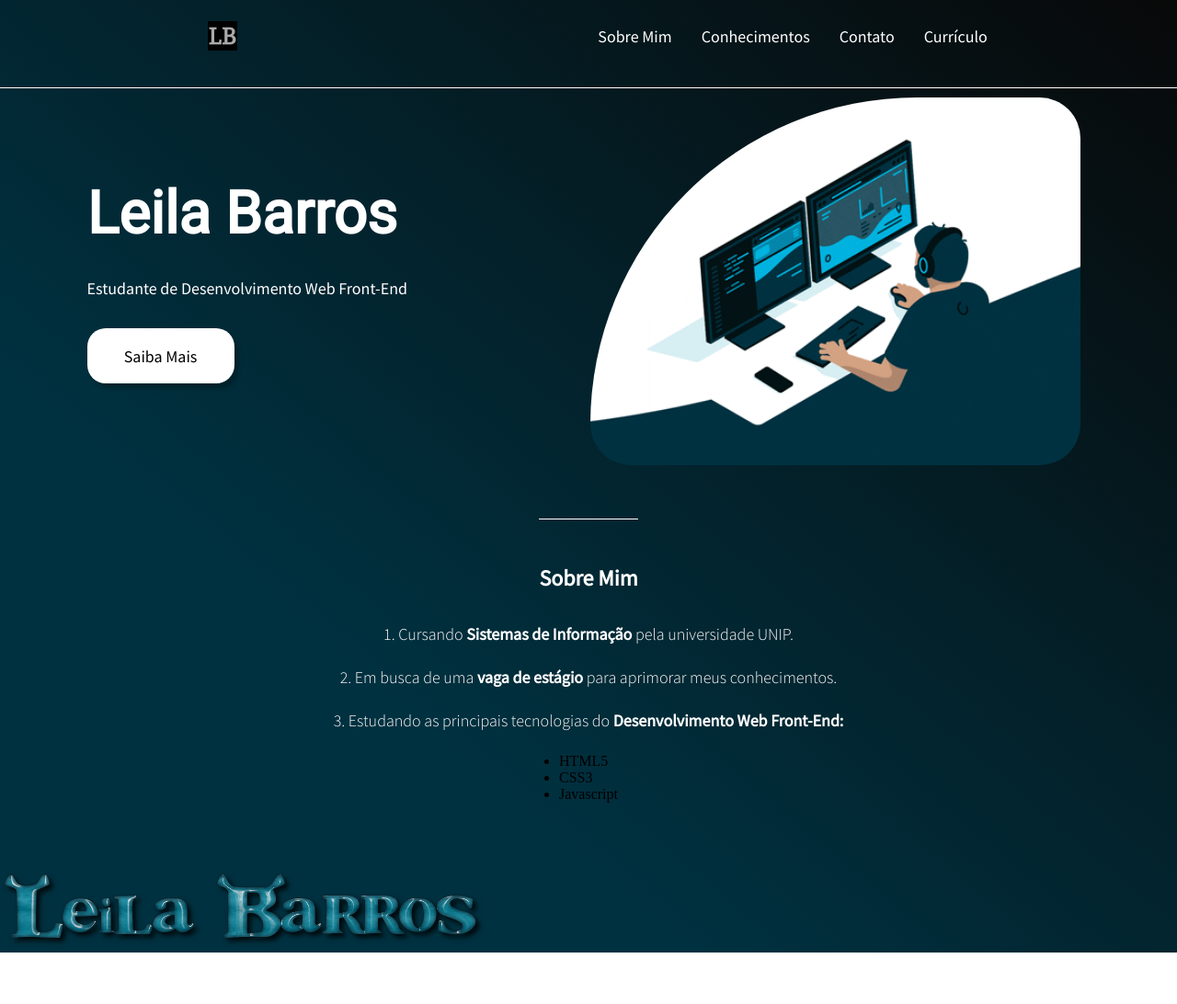
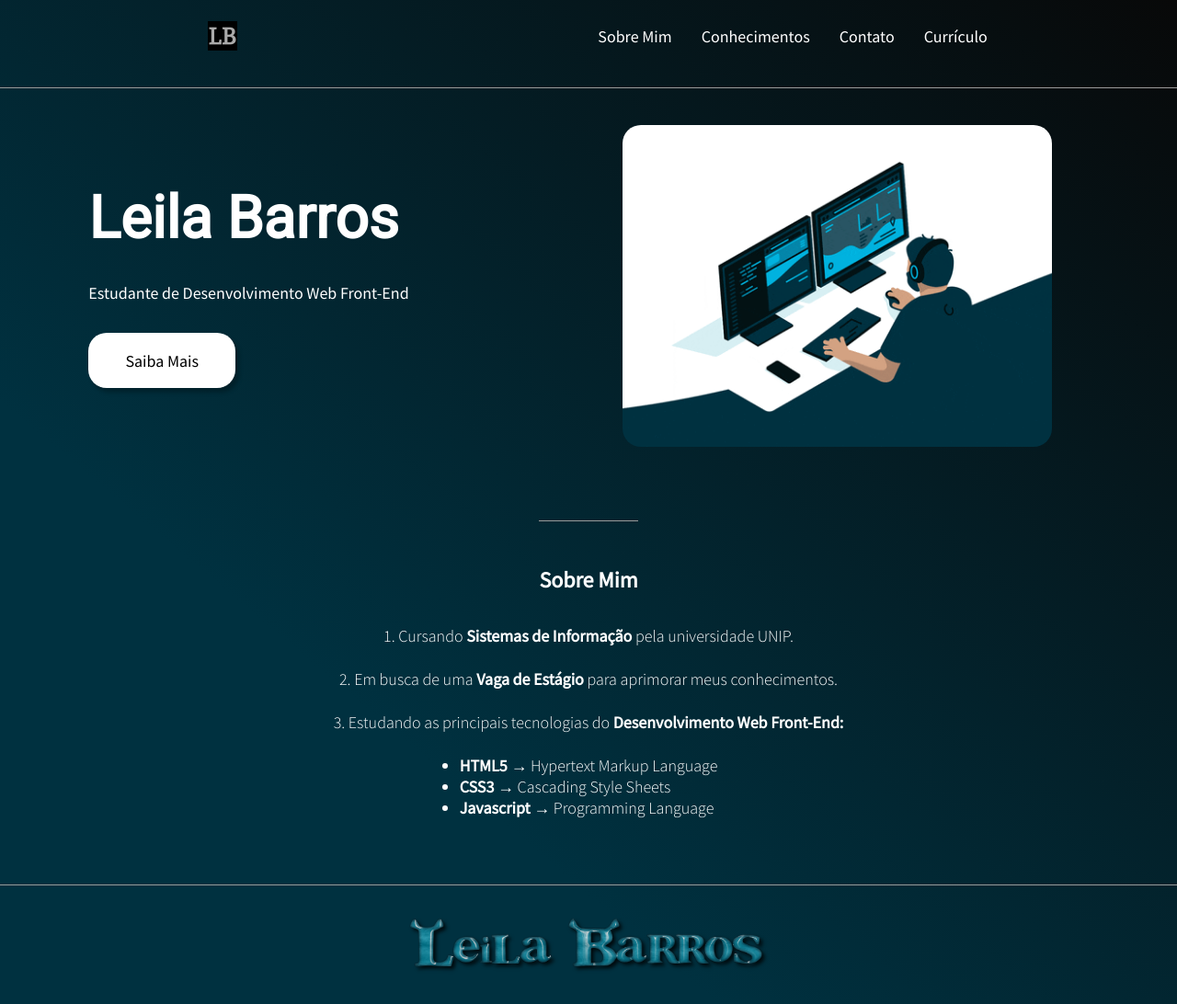
Before and after one commit to LeilaOBarros/landingpage, a plain HTML site: page index.html in a window 1280 px wide. Shown: the part 17-1109 px from the top of the page at 92% size. Before the commit the page ends 1053 px from the top, so only its background shows below. Drawn offline with Linux system fonts and the light colour scheme.

Commit message:
Projeto completo

```diff
--- a/style.css
+++ b/css/style.css
@@ -43,10 +43,8 @@ body{
 
 .conteudo{
     margin-bottom: 48px;
-    border-top: 0.4px solid #fff;
+    border-top: 0.4px solid rgb(156, 154, 154);
 }
-
-
 
 .conteudo-principal{
     display: flex;
@@ -88,10 +86,18 @@ body{
     color: #000;
 }
 
+.conteudo-principal-botao:hover{
+    background-color: rgba(165, 160, 157, 0.53);
+}
+
 .conteudo-principal-imagem{
-    height: 400px;
-    margin: 10px;
-    border-radius: 400px 50px 50px 50px;
+    height: 350px;
+    margin: 40px;
+    border-radius: 20px 20px 20px 20px;
+}
+
+.conteudo-principal-imagem:hover{
+    opacity: 50%;
 }
 
 .conteudo-secundario{
@@ -99,11 +105,11 @@ body{
     flex-direction: column;
     align-items: center;
     gap: 24px;
-    margin-top: 48px;
+    margin-top: 40px;
 }
 
 .conteudo-secundario-titulo{
-    border-top: 0.4px solid #fff;
+    border-top: 0.4px solid rgb(156, 154, 154);
     padding-top: 48px;
     font-family: 'Source Sans Pro', sans-serif;
     font-weight: 400px;
@@ -118,3 +124,14 @@ body{
     font-size: 18px;
     color: #fff;
 }
+
+.rodape{
+    padding: 32px;
+    border-top: 0.4px solid rgb(156, 154, 154);
+}
+
+.rodape-imagem{
+    height: 65px;
+    display: block;
+    margin: 0 auto;
+}
--- a/index.html
+++ b/index.html
@@ -6,17 +6,17 @@
     <meta name="viewport" content="width=device-width, initial-scale=1.0">
     <meta name="description" content="Teste Para Portfólio Pessoal">
     <title>Leila Barros - Portfólio</title>
-    <link rel="stylesheet" type="text/css" href="style.css">
+    <link rel="stylesheet" type="text/css" href="css/style.css">
 </head>
 
 <body>
    <header class="cabecalho">
-    <img class="cabecalho" src="logo.png" alt="Logo do Portfólio Pessoal">
+    <img class="cabecalho" src="imagens/logo.png" alt="Logo do Portfólio Pessoal">
     <nav class="cabecalho-menu">
-        <a class="cabecalho-menu-item">Sobre Mim</a>
-        <a class="cabecalho-menu-item">Conhecimentos</a>
-        <a class="cabecalho-menu-item">Contato</a>
-        <a class="cabecalho-menu-item">Currículo</a>
+        <a class="cabecalho-menu-item" href="#">Sobre Mim</a>
+        <a class="cabecalho-menu-item" href="#">Conhecimentos</a>
+        <a class="cabecalho-menu-item" href="#">Contato</a>
+        <a class="cabecalho-menu-item" href="https://drive.google.com/file/d/1FRiT9FrfeU4pfL32F5jwqoBFZ9t_xZ_N/view">Currículo</a>
     </nav>
    </header>
 
@@ -27,7 +27,7 @@
                 <h2 class="conteudo-principal-escrito-subtitulo">Estudante de Desenvolvimento Web Front-End</h2>
                 <button class="conteudo-principal-botao">Saiba Mais</button>
             </div>
-            <img class="conteudo-principal-imagem" src="main.gif" alt="Imagem De Uma Pessoa Programando">
+            <img class="conteudo-principal-imagem" src="imagens/main.gif" alt="Imagem De Uma Pessoa Programando">
         </section>
 
         <section class="conteudo-secundario">
@@ -36,21 +36,21 @@
                 1. Cursando <strong>Sistemas de Informação</strong> pela universidade UNIP.
             </p>
             <p class="conteudo-secundario-paragrafo">
-                2. Em busca de uma <strong>vaga de estágio</strong> para aprimorar meus conhecimentos.
+                2. Em busca de uma <strong>Vaga de Estágio</strong> para aprimorar meus conhecimentos.
             </p>
             <p class="conteudo-secundario-paragrafo">
                 3. Estudando as principais tecnologias do <Strong>Desenvolvimento Web Front-End:</Strong>
-                <ul>
-                    <li>HTML5</li>
-                    <li>CSS3</li>
-                    <li>Javascript</li>
+                <ul class="conteudo-secundario-paragrafo">
+                    <li><strong>HTML5</strong> → Hypertext Markup Language</li>
+                    <li><strong>CSS3</strong> → Cascading Style Sheets</li>
+                    <li><strong>Javascript</strong> → Programming Language </li>
                 </ul>
             </p>
         </section>
    </main>
 
    <footer class="rodape">
-    <img class="rodape-imagem" src="footer.png">
+    <a href="https://github.com/LeilaOBarros"> <img class="rodape-imagem" src="imagens/footer.png"> </a>
    </footer>
 </body>
 
```
Also changed, not shown: imagens/footer.png (renamed from footer.png), imagens/logo.png (renamed from logo.png), imagens/main.gif (renamed from main.gif).
